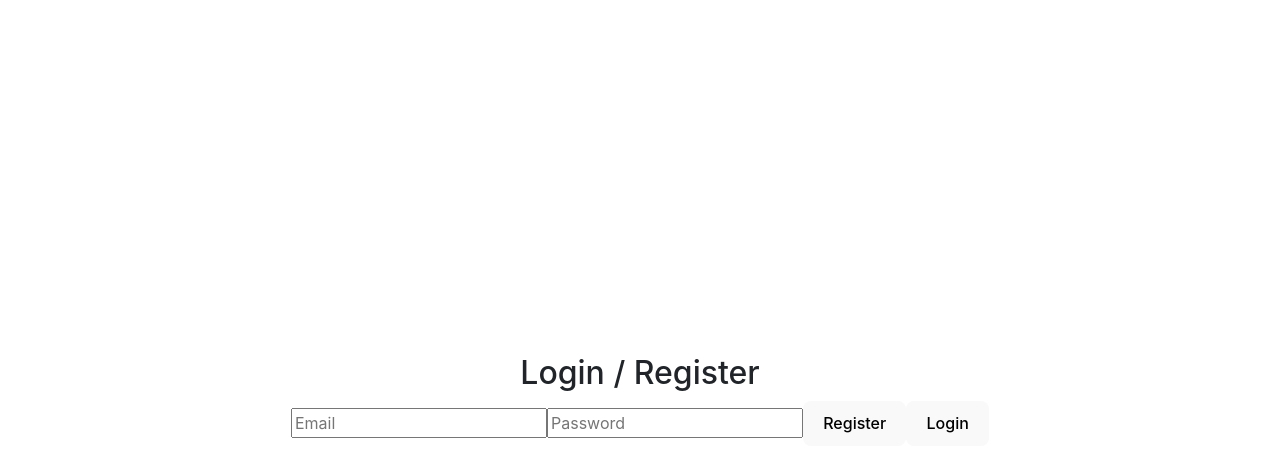
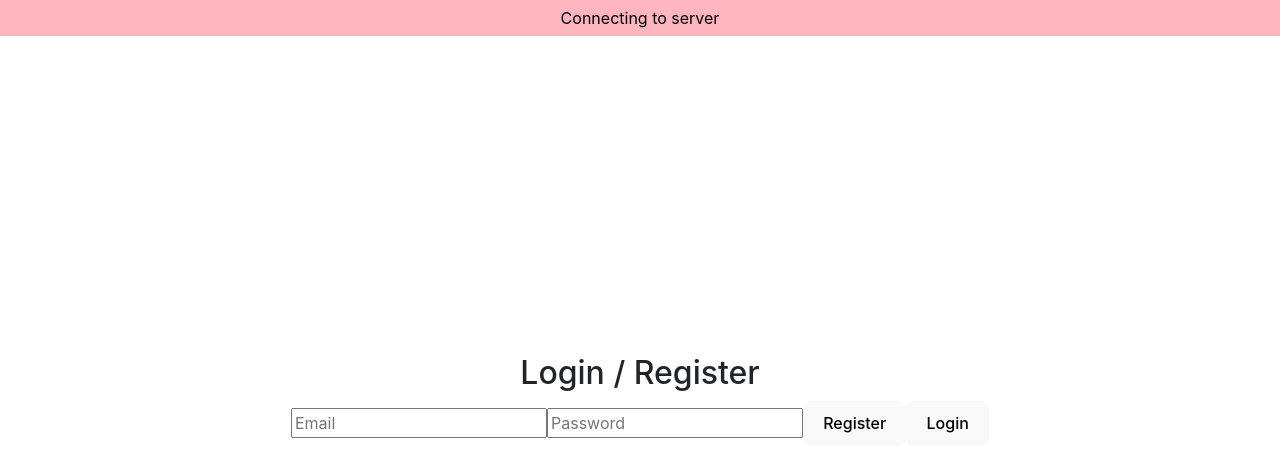
Before and after one commit to Fredrik93/teily-frontend, a React (Vite) app: page / in a window 1280 px wide. Shown: the top 476 px of the page. Built offline with nearby package versions, Linux system fonts and the light colour scheme; no server answers.

Commit message:
ping endpoint done

```diff
--- a/src/components/Teilys.tsx
+++ b/src/components/Teilys.tsx
@@ -35,11 +35,13 @@ function Teilys() {
             if (!mounted) return;
             setServerStatus('connecting'); // show pink
             const ok = await pingServer();
+            console.log("connecting ... ")
             if (!mounted) return;
 
             if (ok) {
                 setServerStatus('connected'); // show green
                 // disappear after short delay
+                console.log("connected to server!")
                 setTimeout(() => {
                     if (mounted) setServerStatus(null);
                 }, 1200);
--- a/src/login/Login.tsx
+++ b/src/login/Login.tsx
@@ -1,10 +1,12 @@
-import { useState } from "react";
+import { Fragment, useEffect, useState } from "react";
 import {auth} from "./firebase";
 import { signInWithEmailAndPassword, createUserWithEmailAndPassword } from "firebase/auth";
+import { pingServer } from "../services/TeilyService";
 
 export default function Login() {
   const [email, setEmail] = useState("");
   const [password, setPassword] = useState("");
+  const [serverStatus, setServerStatus] = useState<'connecting' | 'connected' | null>(null);
 
   const register = async () => {
     await createUserWithEmailAndPassword(auth, email, password);
@@ -16,7 +18,57 @@ export default function Login() {
     alert("Logged in!");
   };
 
+    useEffect(() => {
+          let mounted = true;
+
+          const check = async () => {
+              if (!mounted) return;
+              setServerStatus('connecting'); // show pink
+              const ok = await pingServer();
+              console.log("connecting ... ")
+              if (!mounted) return;
+
+              if (ok) {
+                  setServerStatus('connected'); // show green
+                  // disappear after short delay
+                  console.log("connected to server!")
+                  setTimeout(() => {
+                      if (mounted) setServerStatus(null);
+                  }, 1200);
+              } else {
+                  // keep showing "connecting" (pink) until next poll
+                  setServerStatus('connecting');
+              }
+          };
+
+          check();
+          const interval = setInterval(check, 10000); // poll every 10s
+
+          return () => {
+              mounted = false;
+              clearInterval(interval);
+          };
+      }, []);
+
+
+
   return (
+    <Fragment>
+       {serverStatus && (
+                <div style={{
+                    position: 'fixed',
+                    top: 0,
+                    left: 0,
+                    right: 0,
+                    padding: '6px 8px',
+                    textAlign: 'center',
+                    zIndex: 9999,
+                    background: serverStatus === 'connected' ? '#c8e6c9' /* green */ : '#ffb6c1' /* pink */,
+                    color: '#000'
+                }}>
+                    {serverStatus === 'connected' ? 'Connected' : 'Connecting to server'}
+                </div>
+            )}
     <div>
       <h2>Login / Register</h2>
       <input
@@ -34,5 +86,6 @@ export default function Login() {
       <button onClick={register}>Register</button>
       <button onClick={login}>Login</button>
     </div>
+    </Fragment>
   );
 }
--- a/src/services/TeilyService.tsx
+++ b/src/services/TeilyService.tsx
@@ -2,6 +2,8 @@ import { TeilyModel } from '../models/Teily';
 import { NewTeily } from '../models/NewTeily';
 import { auth } from '../login/firebase';
 
+
+const PING_ENDPOINT = "/ping"
 // The local environment
 export const VITE_API_URL = 'http://localhost:8080/teilys'
 // The test environment
@@ -122,7 +124,7 @@ export const pingServer = async (timeout = 3000): Promise<boolean> => {
     const id = setTimeout(() => controller.abort(), timeout);
 
     try {
-        const res = await fetch(VITE_API_URL,
+        const res = await fetch(VITE_API_URL + PING_ENDPOINT,
             { method: 'GET', signal: controller.signal });
         clearTimeout(id);
         return res.ok;
```
